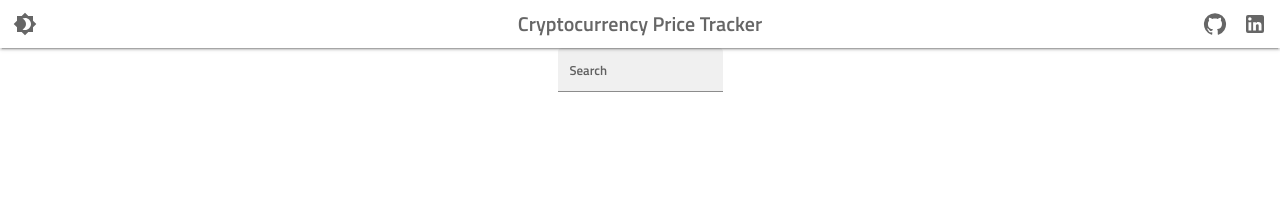
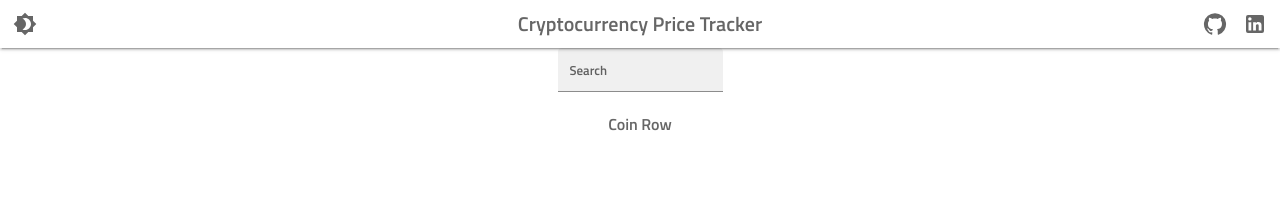
Before and after one commit to evanigwilo/crypto-tracker, a React (Create React App) app: page / in a window 1280 px wide. Shown: the top 202 px of the page. Built offline with nearby package versions, Linux system fonts and the light colour scheme; no server answers.

Commit message:
Added CoinRow Component and Test todos

```diff
--- /dev/null
+++ b/src/components/CoinRow.tsx
@@ -0,0 +1,3 @@
+export default function CoinRow() {
+    return <div>Coin Row</div>;
+}
--- a/src/components/SearchCoins.tsx
+++ b/src/components/SearchCoins.tsx
@@ -1,5 +1,6 @@
 import React, { useRef, useState } from 'react';
 import { useTheme } from '@mui/material/styles';
+import Grid from '@mui/material/Grid';
 
 import { useQueryClient } from 'react-query';
 
@@ -7,6 +8,7 @@ import { searchCoin } from '../api/coinGeckoAPI';
 
 import TextFieldCSS from './TextFieldCSS';
 import debounce from '../utils/debounce';
+import CoinRow from './CoinRow';
 
 export default function SearchCoins() {
     const queryClient = useQueryClient();
@@ -48,6 +50,12 @@ export default function SearchCoins() {
                 // value={input}
                 onChange={searchBar}
             />
+
+            <Grid container spacing={0} columns={1} sx={{ maxWidth: 'md' }} >
+                <Grid item xs={1}>
+                    <CoinRow />
+                </Grid>
+            </Grid>
         </>
     );
 }
```
Also changed, not shown: 1 other file (tests, documents, lock files or other folders).
